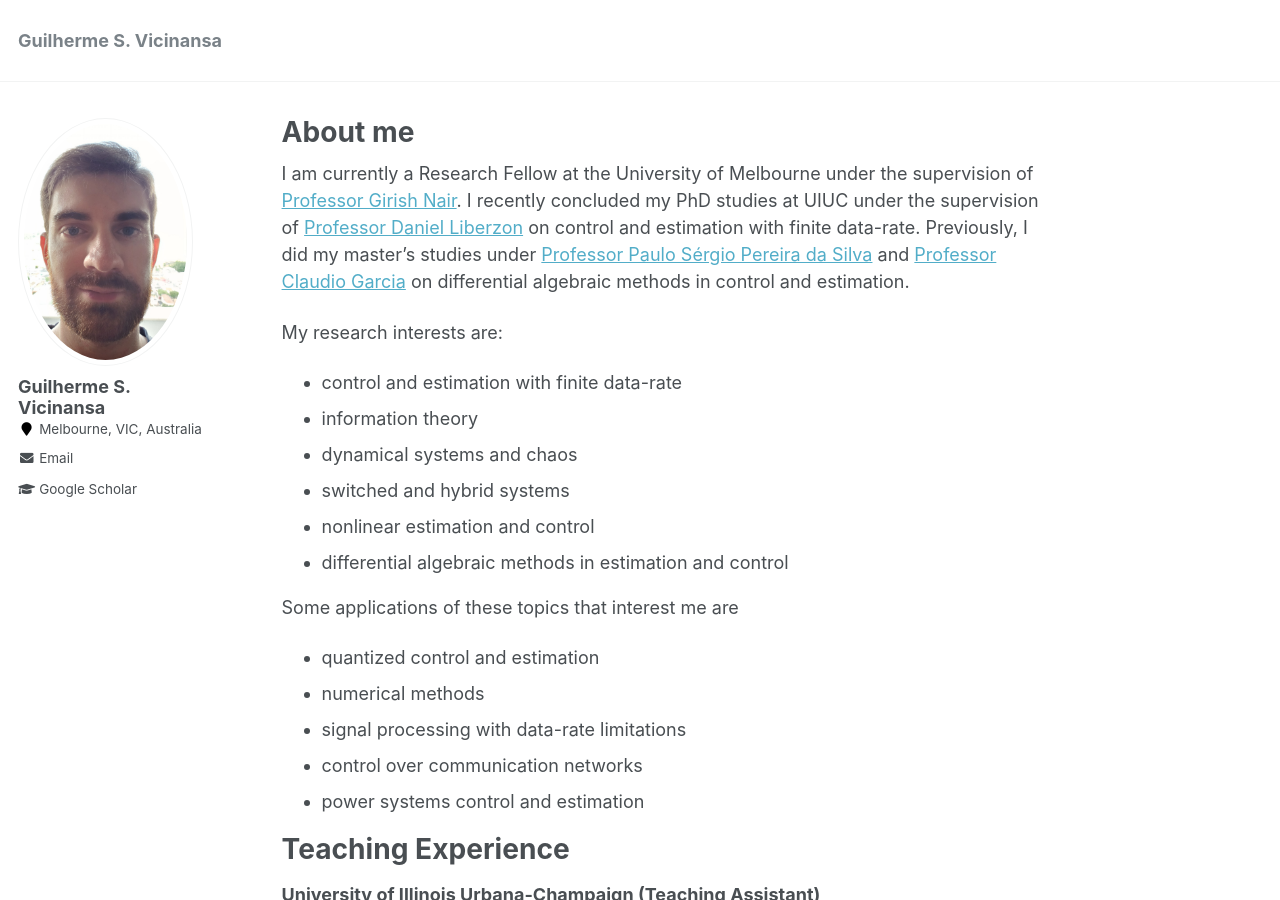
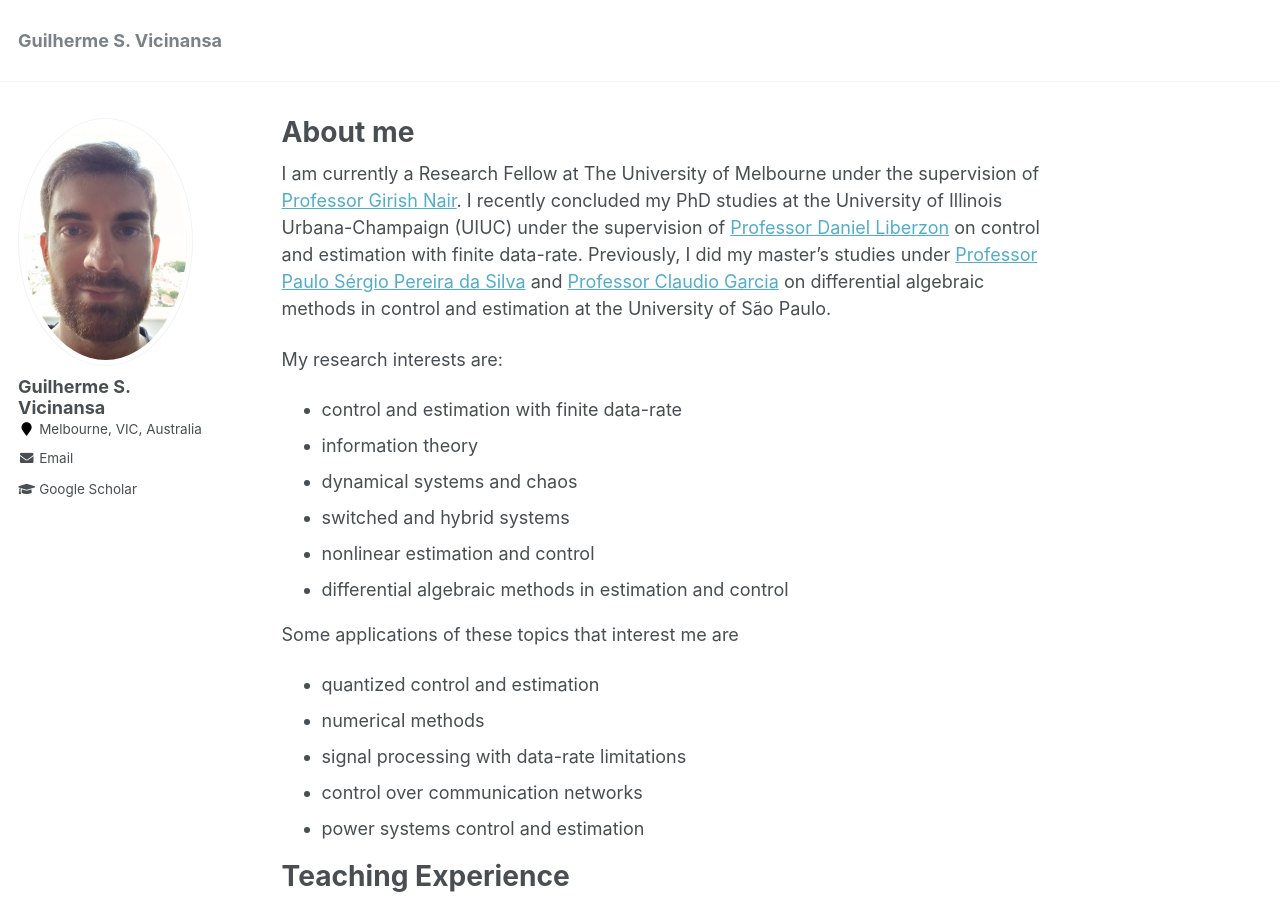
Before and after one commit to Vicinansa/vicinansa.github.io, a Jekyll site: the page built from _pages/about.md, in a window 1280 px wide and 900 px high. Built offline with Jekyll 4.4.1, drawn with Linux system fonts in a browser that asks for light colours.

Commit message:
Update about.md
Added filiation

```diff
--- a/_pages/about.md
+++ b/_pages/about.md
@@ -6,8 +6,8 @@ redirect_from:
   - /about/
   - /about.html
 ---
-I am currently a Research Fellow at the University of Melbourne under the supervision of <a href="https://findanexpert.unimelb.edu.au/profile/474-girish-nair"> Professor Girish Nair</a>.
-I recently concluded my PhD studies at UIUC under the supervision of <a href="http://liberzon.csl.illinois.edu/">Professor Daniel Liberzon</a>  on control and estimation with finite data-rate. Previously, I did my master's studies under <a href="https://scholar.google.fr/citations?user=bHfxlykAAAAJ&hl=en">Professor Paulo Sérgio Pereira da Silva</a> and <a href="https://www.researchgate.net/profile/Claudio-Garcia-12">Professor Claudio Garcia</a> on differential algebraic methods in control and estimation.
+I am currently a Research Fellow at The University of Melbourne under the supervision of <a href="https://findanexpert.unimelb.edu.au/profile/474-girish-nair"> Professor Girish Nair</a>.
+I recently concluded my PhD studies at the University of Illinois Urbana-Champaign (UIUC) under the supervision of <a href="http://liberzon.csl.illinois.edu/">Professor Daniel Liberzon</a>  on control and estimation with finite data-rate. Previously, I did my master's studies under <a href="https://scholar.google.fr/citations?user=bHfxlykAAAAJ&hl=en">Professor Paulo Sérgio Pereira da Silva</a> and <a href="https://www.researchgate.net/profile/Claudio-Garcia-12">Professor Claudio Garcia</a> on differential algebraic methods in control and estimation at the University of São Paulo.
 
 My research interests are:
  - control and estimation with finite data-rate
```
